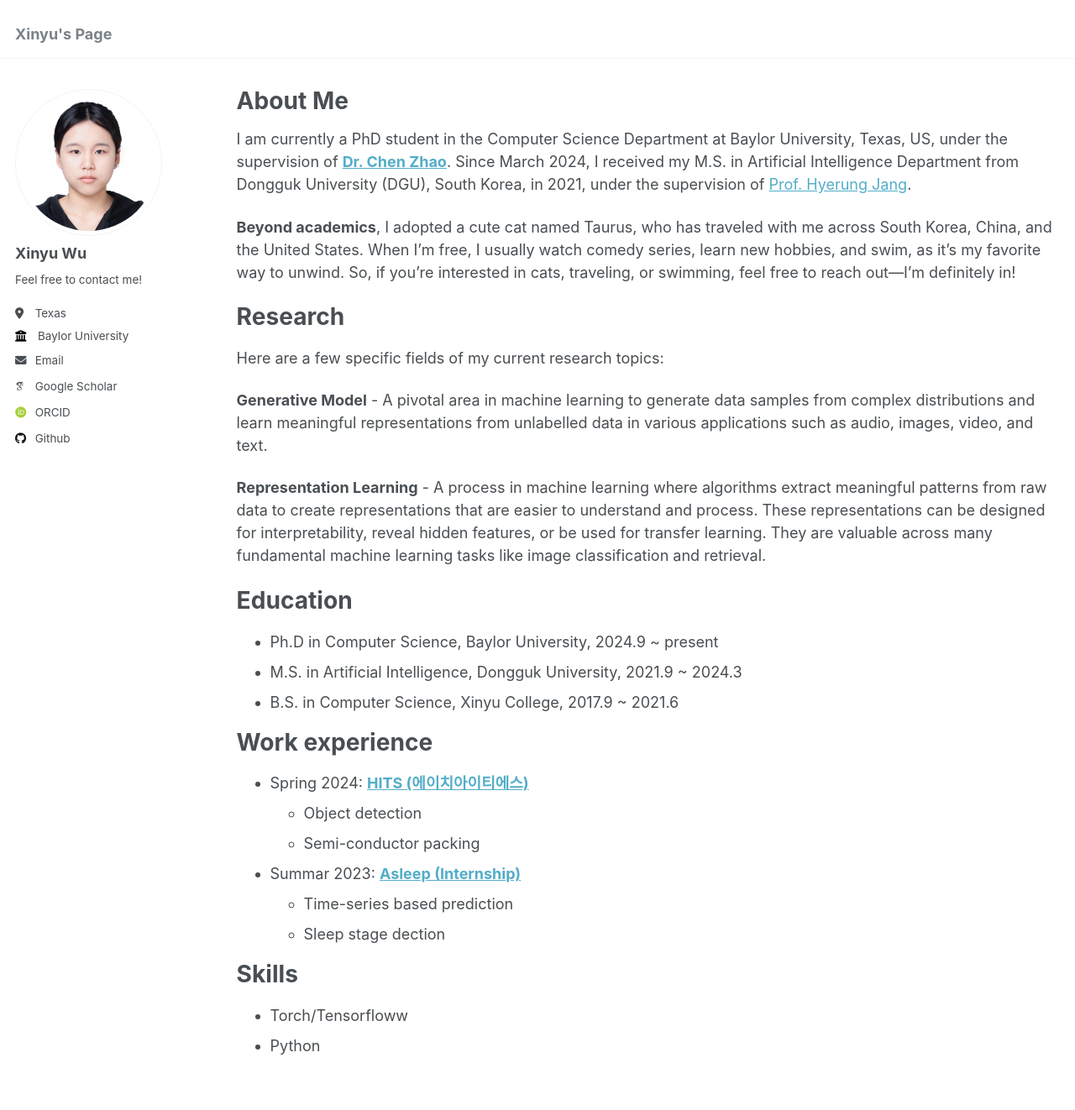
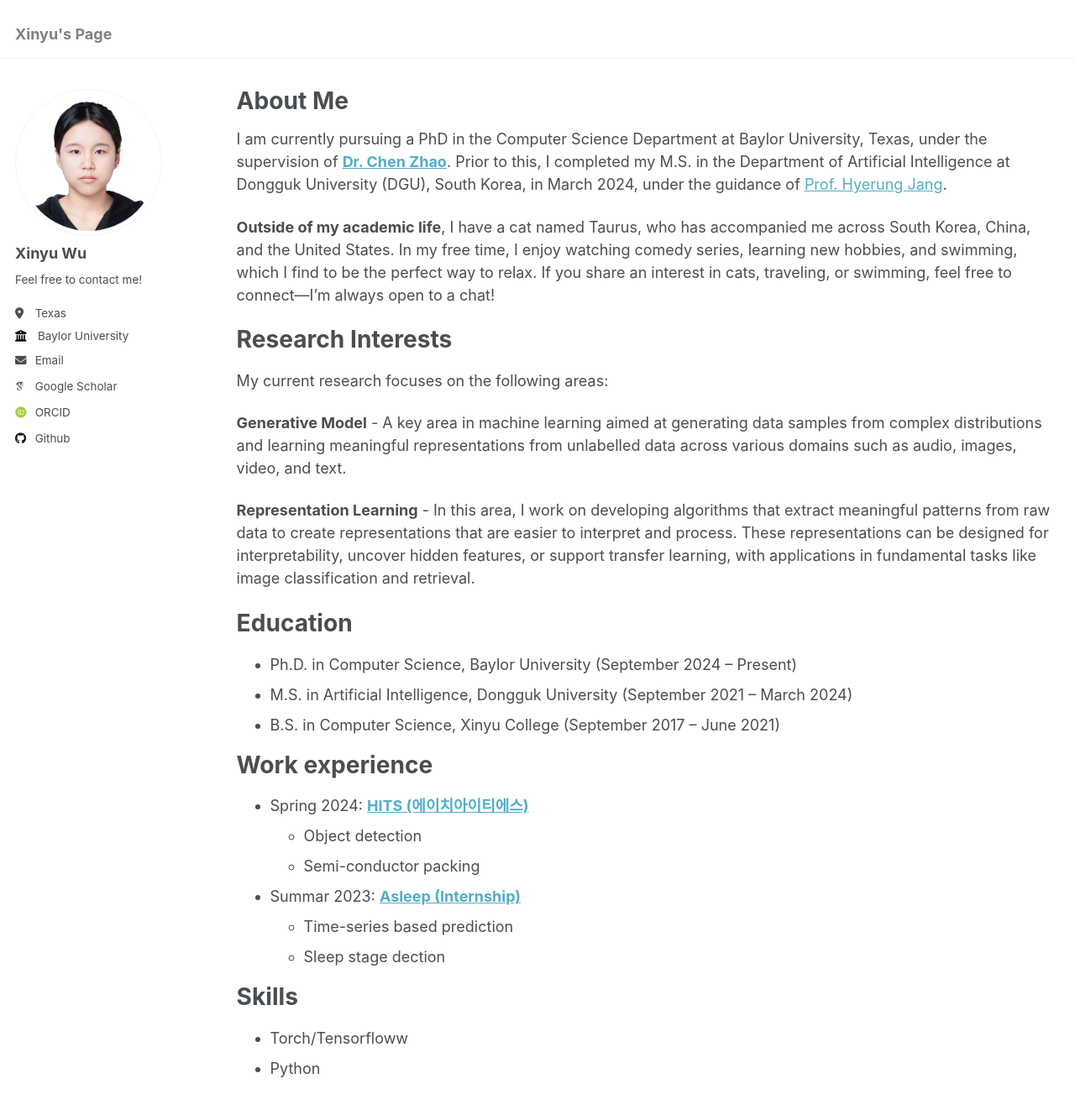
Before and after one commit to wuxinyu519/wuxinyu519.github.io, a Jekyll site: the page built from _pages/cv.md, in a window 1280 px wide and 1400 px high. Shown: the top 1322 px of the window at 84% size. Built offline with Jekyll 4.4.1, drawn with Linux system fonts in a browser that asks for light colours; some web fonts are replaced.

Commit message:
Add about

```diff
--- a/_pages/cv.md
+++ b/_pages/cv.md
@@ -9,25 +9,24 @@ redirect_from:
 
 {% include base_path %}
 
-I am currently a PhD student in the Computer Science Department at Baylor University, Texas, US, under the supervision of [**Dr. Chen Zhao**](https://charliezhaoyinpeng.github.io/homepage/). Since March 2024, I received my M.S. in Artificial Intelligence Department from Dongguk University (DGU), South Korea, in 2021, under the supervision of [Prof. Hyerung Jang](https://sites.google.com/view/hrjang/home).
+I am currently pursuing a PhD in the Computer Science Department at Baylor University, Texas, under the supervision of [**Dr. Chen Zhao**](https://charliezhaoyinpeng.github.io/homepage/). Prior to this, I completed my M.S. in the Department of Artificial Intelligence at Dongguk University (DGU), South Korea, in March 2024, under the guidance of [Prof. Hyerung Jang](https://sites.google.com/view/hrjang/home).
 
-**Beyond academics**, I adopted a cute cat named Taurus, who has traveled with me across South Korea, China, and the United States. When I’m free, I usually watch comedy series, learn new hobbies, and swim, as it's my favorite way to unwind. So, if you're interested in cats, traveling, or swimming, feel free to reach out—I'm definitely in!
+**Outside of my academic life**, I have a cat named Taurus, who has accompanied me across South Korea, China, and the United States. In my free time, I enjoy watching comedy series, learning new hobbies, and swimming, which I find to be the perfect way to relax. If you share an interest in cats, traveling, or swimming, feel free to connect—I’m always open to a chat!
 
 
-Research
+Research Interests
 ======
-Here are a few specific fields of my current research topics:
+My current research focuses on the following areas:
 
-**Generative Model** - A pivotal area in machine learning to generate data samples from complex distributions and learn meaningful representations from unlabelled data in various applications such as audio, images, video, and text.
+**Generative Model** - A key area in machine learning aimed at generating data samples from complex distributions and learning meaningful representations from unlabelled data across various domains such as audio, images, video, and text.
 
-**Representation Learning** - A process in machine learning where algorithms extract meaningful patterns from raw data to create representations that are easier to understand and process. These representations can be designed for interpretability, reveal hidden features, or be used for transfer learning. They are valuable across many fundamental machine learning tasks like image classification and retrieval.
-
+**Representation Learning** - In this area, I work on developing algorithms that extract meaningful patterns from raw data to create representations that are easier to interpret and process. These representations can be designed for interpretability, uncover hidden features, or support transfer learning, with applications in fundamental tasks like image classification and retrieval.
 
 Education
 ======
-* Ph.D in Computer Science, Baylor University, 2024.9 ~ present
-* M.S. in Artificial Intelligence, Dongguk University, 2021.9 ~ 2024.3
-* B.S. in Computer Science, Xinyu College, 2017.9 ~ 2021.6
+* Ph.D. in Computer Science, Baylor University (September 2024 – Present)
+* M.S. in Artificial Intelligence, Dongguk University (September 2021 – March 2024)
+* B.S. in Computer Science, Xinyu College (September 2017 – June 2021)
 
 Work experience
 ======
```
